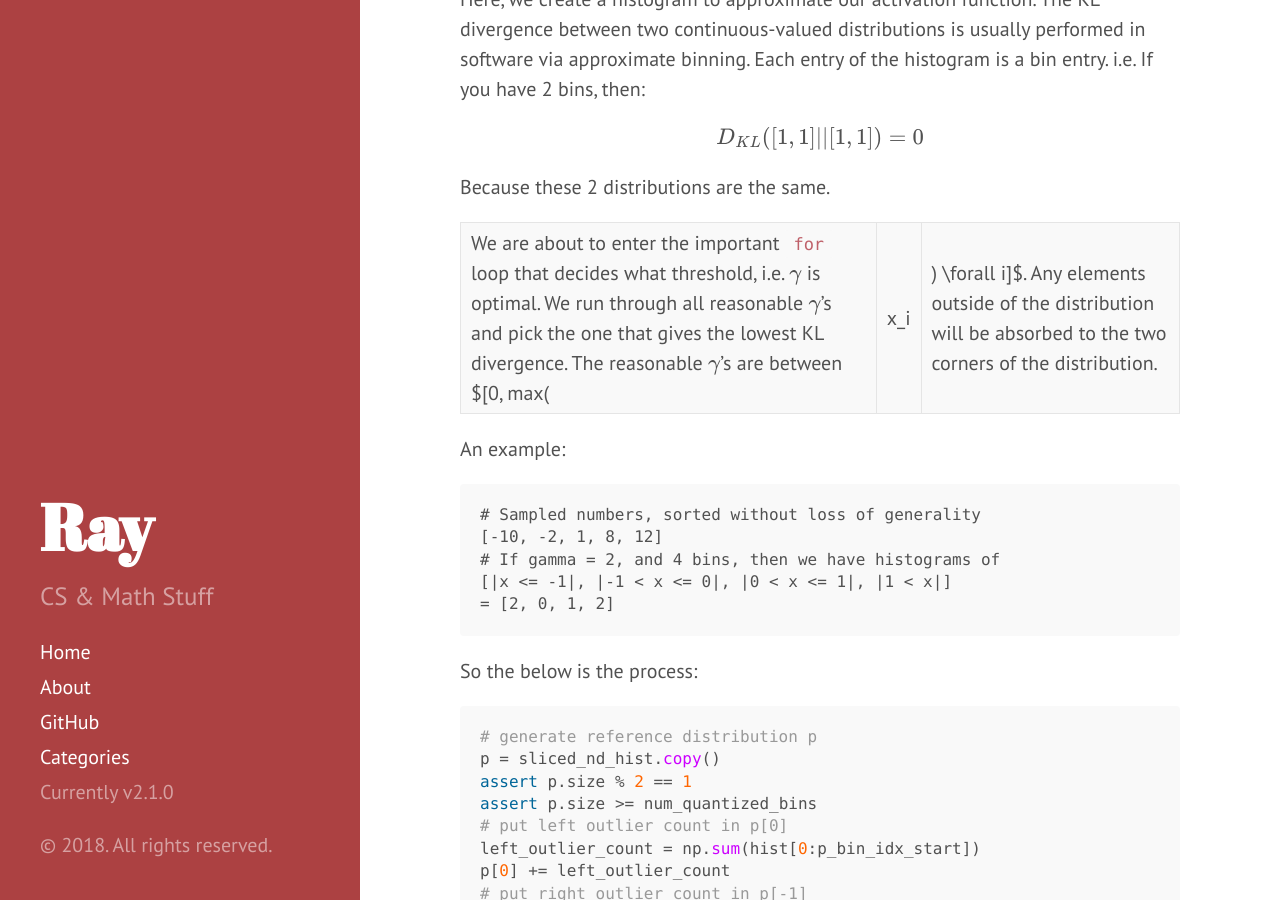
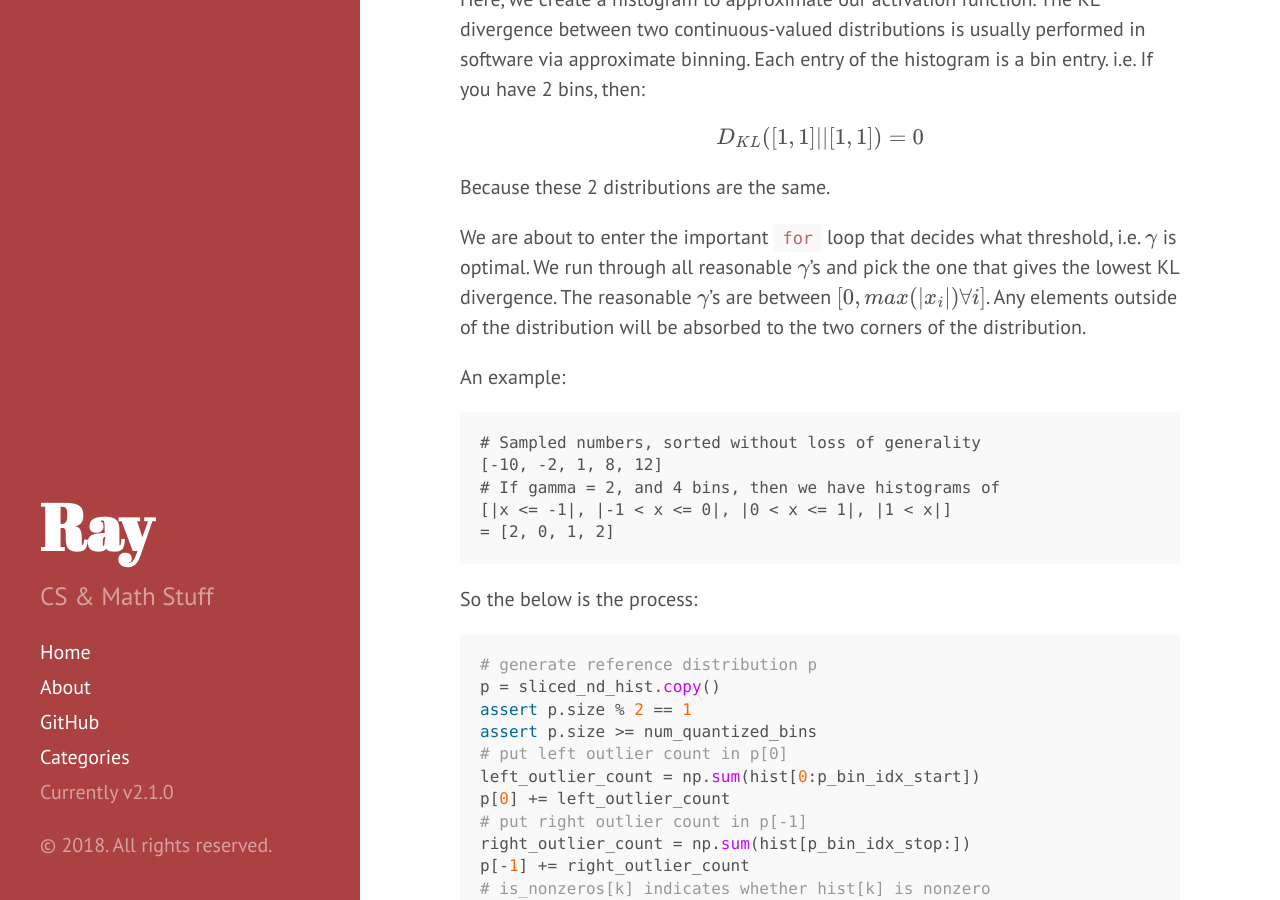
Before and after one commit to OneRaynyDay/oneraynyday.github.io, a Jekyll site: the page built from _posts/2018-08-30-Bighead-XNORNet.md, in a window 1280 px wide and 900 px high, scrolled down 2550 px. Built offline with Jekyll 4.4.1, drawn with Linux system fonts in a browser that asks for light colours; formulas are drawn with MathJax 3.

Commit message:
stupid markdown needs escape chars

```diff
--- a/_posts/2018-08-30-Bighead-XNORNet.md
+++ b/_posts/2018-08-30-Bighead-XNORNet.md
@@ -73,7 +73,7 @@ $$
 
 Because these 2 distributions are the same.
 
-We are about to enter the important `for` loop that decides what threshold, i.e. $\gamma$ is optimal. We run through all reasonable $\gamma$'s and pick the one that gives the lowest KL divergence. The reasonable $\gamma$'s are between $[0, max(|x_i|) \forall i]$. Any elements outside of the distribution will be absorbed to the two corners of the distribution.
+We are about to enter the important `for` loop that decides what threshold, i.e. $\gamma$ is optimal. We run through all reasonable $\gamma$'s and pick the one that gives the lowest KL divergence. The reasonable $\gamma$'s are between $[0, max(\|x_i\|) \forall i]$. Any elements outside of the distribution will be absorbed to the two corners of the distribution.
 
 An example:
 
```
